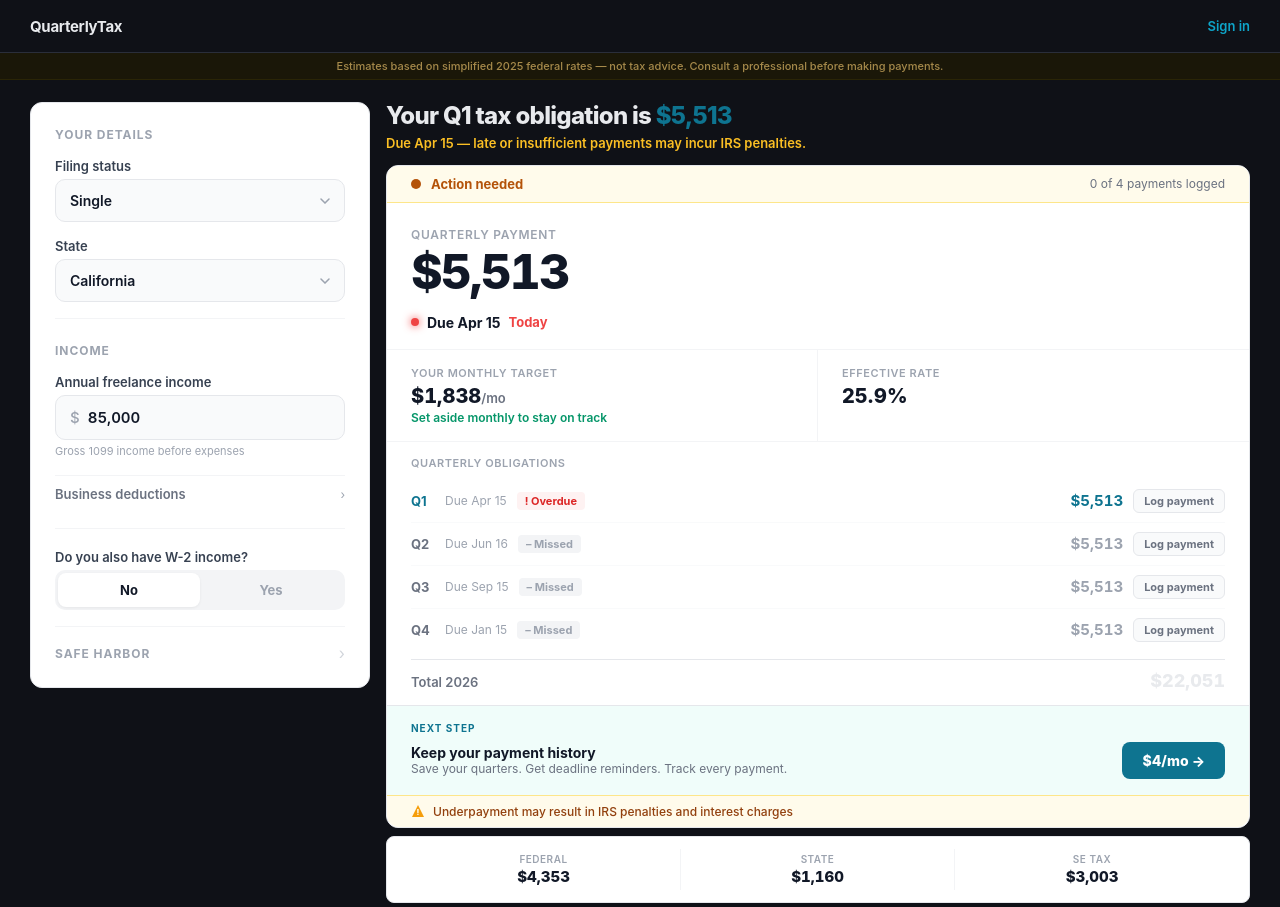
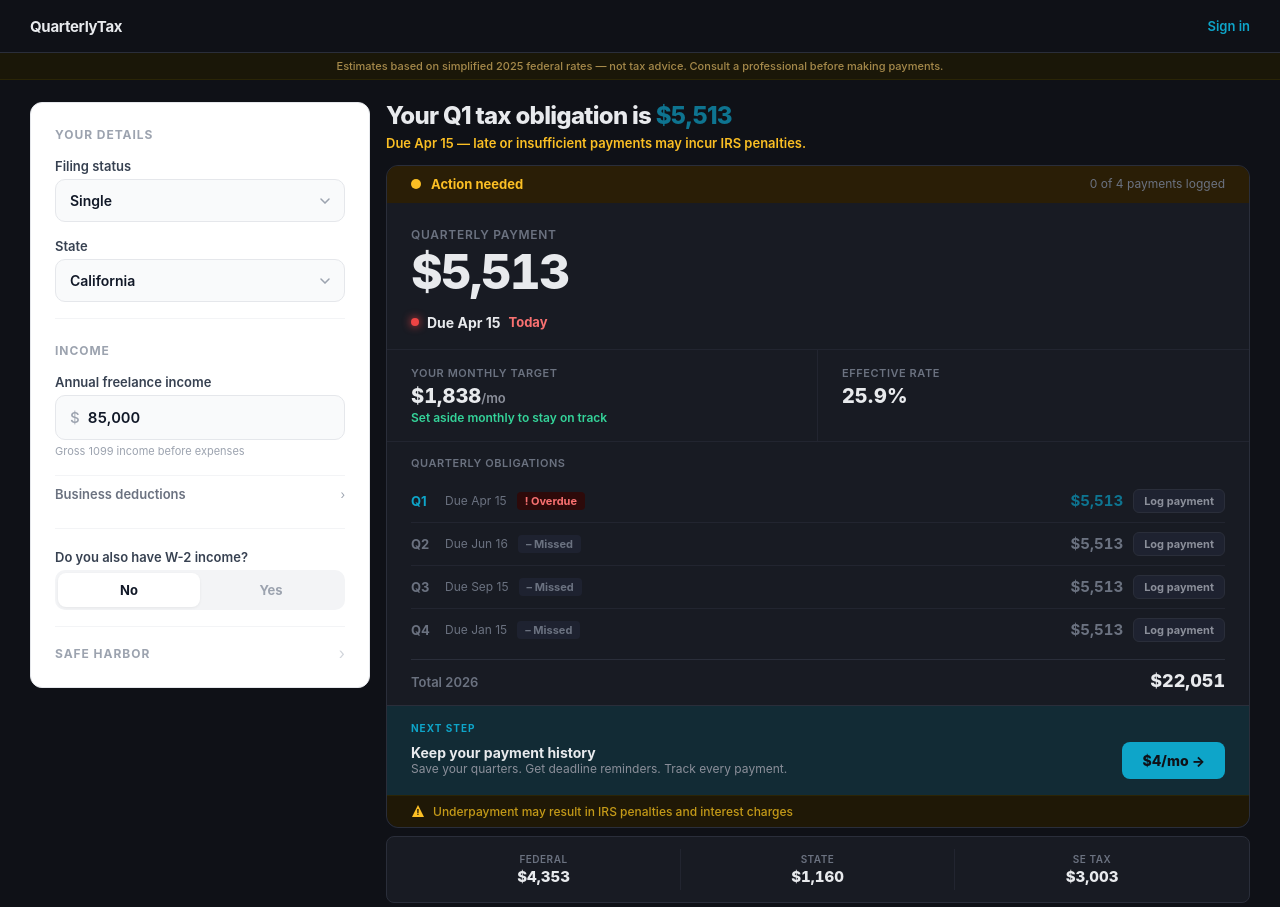
Before and after one commit to Tnellyy/Quarterlytax, a React (Vite) app: page / in a window 1280 px wide. Shown: the top 907 px of the page. Built offline with nearby package versions, Linux system fonts and the light colour scheme.

Commit message:
Update ResultsPanel.jsx

```diff
--- a/src/components/ResultsPanel.jsx
+++ b/src/components/ResultsPanel.jsx
@@ -26,23 +26,23 @@ function getQuarterStatuses(paidQuarters) {
 }
 
 const STATUS_STYLE = {
-  paid:      { label: "Paid",      color: "#059669", bg: "#ecfdf5", icon: "✓" },
-  overdue:   { label: "Overdue",   color: "#dc2626", bg: "#fef2f2", icon: "!" },
-  due_today: { label: "Due today", color: "#dc2626", bg: "#fef2f2", icon: "!" },
-  due_soon:  { label: "Due soon",  color: "#b45309", bg: "#fffbeb", icon: "●" },
-  current:   { label: "Current",   color: "#0e7490", bg: "#ecfeff", icon: "→" },
-  missed:    { label: "Missed",    color: "#9ca3af", bg: "#f3f4f6", icon: "–" },
-  upcoming:  { label: "Upcoming",  color: "#9ca3af", bg: "#f9fafb", icon: "–" },
+  paid:      { label: "Paid",      color: "#34d399", bg: "#0a2e23", icon: "✓" },
+  overdue:   { label: "Overdue",   color: "#f87171", bg: "#2d0a0a", icon: "!" },
+  due_today: { label: "Due today", color: "#f87171", bg: "#2d0a0a", icon: "!" },
+  due_soon:  { label: "Due soon",  color: "#fbbf24", bg: "#2a1e06", icon: "●" },
+  current:   { label: "Current",   color: "#0ea5c9", bg: "#122b35", icon: "→" },
+  missed:    { label: "Missed",    color: "#6b7280", bg: "#1e2230", icon: "–" },
+  upcoming:  { label: "Upcoming",  color: "#6b7280", bg: "#1e2230", icon: "–" },
 };
 
 function getTaxHealth(statuses, paidCount) {
   if (paidCount === 0 && !statuses.includes("overdue") && !statuses.includes("due_today") && !statuses.includes("missed"))
-    return { label: "No payments logged", color: "#6b7280", bg: "#f9fafb", border: "#e5e7eb" };
+    return { label: "No payments logged", color: "#6b7280", bg: "#1e2230", border: "#1e2230" };
   if (statuses.includes("overdue") || statuses.includes("due_today") || statuses.includes("missed"))
-    return { label: "Action needed", color: "#b45309", bg: "#fffbeb", border: "#fde68a" };
+    return { label: "Action needed", color: "#fbbf24", bg: "#2a1e06", border: "#2a1e06" };
   if (statuses.includes("due_soon"))
-    return { label: "Payment approaching", color: "#b45309", bg: "#fffbeb", border: "#fde68a" };
-  return { label: "On track", color: "#059669", bg: "#ecfdf5", border: "#a7f3d0" };
+    return { label: "Payment approaching", color: "#fbbf24", bg: "#2a1e06", border: "#2a1e06" };
+  return { label: "On track", color: "#34d399", bg: "#0a2e23", border: "#0a2e23" };
 }
 
 export default function ResultsPanel({
@@ -63,7 +63,7 @@ export default function ResultsPanel({
   return (
     <div>
       {/* ═══ MAIN RESULTS CARD ═══ */}
-      <div style={{ border: "1px solid #e5e7eb", borderRadius: 12, background: "#fff", overflow: "hidden" }}>
+      <div style={{ border: "1px solid #2a2e3a", borderRadius: 12, background: "#181b23", overflow: "hidden" }}>
 
         {/* Tax health */}
         <div style={{
@@ -77,10 +77,10 @@ export default function ResultsPanel({
 
         {/* Hero number */}
         <div style={{ padding: `24px ${px}px 18px` }}>
-          <div style={{ fontSize: 12, fontWeight: 600, color: "#9ca3af", textTransform: "uppercase", letterSpacing: ".06em", marginBottom: 6 }}>
+          <div style={{ fontSize: 12, fontWeight: 600, color: "#6b7280", textTransform: "uppercase", letterSpacing: ".06em", marginBottom: 6 }}>
             Quarterly payment
           </div>
-          <div style={{ fontSize: 48, fontWeight: 800, letterSpacing: "-.04em", lineHeight: 1, color: "#111827", fontVariantNumeric: "tabular-nums" }}>
+          <div style={{ fontSize: 48, fontWeight: 800, letterSpacing: "-.04em", lineHeight: 1, color: "#e8eaed", fontVariantNumeric: "tabular-nums" }}>
             {$(result.quarterlyPayment)}
           </div>
         </div>
@@ -89,33 +89,33 @@ export default function ResultsPanel({
         <div style={{ padding: `0 ${px}px 18px` }}>
           <div style={{ display: "flex", alignItems: "center", gap: 8 }}>
             <div style={{ width: 8, height: 8, borderRadius: "50%", background: uc, boxShadow: days <= 14 ? `0 0 8px ${uc}` : "none" }} />
-            <span style={{ fontSize: 14, fontWeight: 700, color: "#111827" }}>Due {nd.due}</span>
-            <span style={{ fontSize: 13, color: days <= 14 ? "#ef4444" : "#6b7280", fontWeight: days <= 14 ? 700 : 400 }}>
+            <span style={{ fontSize: 14, fontWeight: 700, color: "#e8eaed" }}>Due {nd.due}</span>
+            <span style={{ fontSize: 13, color: days <= 14 ? "#f87171" : "#8b8f9a", fontWeight: days <= 14 ? 700 : 400 }}>
               {days === 0 ? "Today" : days === 1 ? "Tomorrow" : `${days} days`}
             </span>
           </div>
         </div>
 
         {/* Monthly target + effective rate */}
-        <div style={{ display: "grid", gridTemplateColumns: "1fr 1fr", borderTop: "1px solid #f3f4f6" }}>
-          <div style={{ padding: `16px ${px}px`, borderRight: "1px solid #f3f4f6" }}>
-            <div style={{ fontSize: 11, fontWeight: 600, color: "#9ca3af", textTransform: "uppercase", letterSpacing: ".05em", marginBottom: 4 }}>
+        <div style={{ display: "grid", gridTemplateColumns: "1fr 1fr", borderTop: "1px solid #222530" }}>
+          <div style={{ padding: `16px ${px}px`, borderRight: "1px solid #222530" }}>
+            <div style={{ fontSize: 11, fontWeight: 600, color: "#6b7280", textTransform: "uppercase", letterSpacing: ".05em", marginBottom: 4 }}>
               Your monthly target
             </div>
-            <div style={{ fontSize: 20, fontWeight: 800, color: "#111827", fontVariantNumeric: "tabular-nums" }}>
-              {$(result.monthlySetAside)}<span style={{ fontSize: 13, fontWeight: 600, color: "#6b7280" }}>/mo</span>
+            <div style={{ fontSize: 20, fontWeight: 800, color: "#e8eaed", fontVariantNumeric: "tabular-nums" }}>
+              {$(result.monthlySetAside)}<span style={{ fontSize: 13, fontWeight: 600, color: "#8b8f9a" }}>/mo</span>
             </div>
-            <div style={{ fontSize: 12, color: "#059669", fontWeight: 600, marginTop: 2 }}>
+            <div style={{ fontSize: 12, color: "#34d399", fontWeight: 600, marginTop: 2 }}>
               Set aside monthly to stay on track
             </div>
           </div>
           <div style={{ padding: `16px ${px}px` }}>
-            <div style={{ fontSize: 11, fontWeight: 600, color: "#9ca3af", textTransform: "uppercase", letterSpacing: ".05em", marginBottom: 4 }}>
+            <div style={{ fontSize: 11, fontWeight: 600, color: "#6b7280", textTransform: "uppercase", letterSpacing: ".05em", marginBottom: 4 }}>
               Effective rate
             </div>
-            <div style={{ fontSize: 20, fontWeight: 800, color: "#111827" }}>{P(result.effectiveRate)}</div>
+            <div style={{ fontSize: 20, fontWeight: 800, color: "#e8eaed" }}>{P(result.effectiveRate)}</div>
             {result.effectiveRate > 0 && result.effectiveRate < result.marginalRate * 0.8 && (
-              <div style={{ fontSize: 12, color: "#6b7280", fontWeight: 500, marginTop: 2 }}>
+              <div style={{ fontSize: 12, color: "#8b8f9a", fontWeight: 500, marginTop: 2 }}>
                 Below your {P(result.marginalRate)} marginal bracket
               </div>
             )}
@@ -123,8 +123,8 @@ export default function ResultsPanel({
         </div>
 
         {/* Quarterly obligations */}
-        <div style={{ borderTop: "1px solid #f3f4f6", padding: `14px ${px}px` }}>
-          <div style={{ fontSize: 11, fontWeight: 600, color: "#9ca3af", textTransform: "uppercase", letterSpacing: ".05em", marginBottom: 10 }}>
+        <div style={{ borderTop: "1px solid #222530", padding: `14px ${px}px` }}>
+          <div style={{ fontSize: 11, fontWeight: 600, color: "#6b7280", textTransform: "uppercase", letterSpacing: ".05em", marginBottom: 10 }}>
             Quarterly obligations
           </div>
           {DEADLINES.map((q, i) => {
@@ -134,11 +134,11 @@ export default function ResultsPanel({
             return (
               <div key={i} style={{
                 display: "flex", alignItems: "center", justifyContent: "space-between",
-                padding: "9px 0", borderBottom: i < 3 ? "1px solid #f9fafb" : "none",
+                padding: "9px 0", borderBottom: i < 3 ? "1px solid #222530" : "none",
               }}>
                 <div style={{ display: "flex", alignItems: "center", gap: 10 }}>
-                  <span style={{ fontSize: 13, fontWeight: 700, color: isActive ? "#0e7490" : "#6b7280", width: 24 }}>{q.quarter}</span>
-                  <span style={{ fontSize: 12, color: "#9ca3af" }}>Due {q.due}</span>
+                  <span style={{ fontSize: 13, fontWeight: 700, color: isActive ? "#0ea5c9" : "#6b7280", width: 24 }}>{q.quarter}</span>
+                  <span style={{ fontSize: 12, color: "#6b7280" }}>Due {q.due}</span>
                   <span style={{
                     fontSize: 11, fontWeight: 700, color: cfg.color, background: cfg.bg,
                     padding: "2px 8px", borderRadius: 4,
@@ -149,7 +149,7 @@ export default function ResultsPanel({
                 <div style={{ display: "flex", alignItems: "center", gap: 10 }}>
                   <span style={{
                     fontSize: 15, fontWeight: 700, fontVariantNumeric: "tabular-nums",
-                    color: st === "paid" || st === "missed" ? "#9ca3af" : isActive ? "#0e7490" : "#111827",
+                    color: st === "paid" || st === "missed" ? "#6b7280" : isActive ? "#0e7490" : "#e8eaed",
                     textDecoration: st === "paid" ? "line-through" : "none",
                   }}>
                     {$(result.quarterlyPayment)}
@@ -157,9 +157,9 @@ export default function ResultsPanel({
                   <button onClick={() => onTogglePaid(i)} style={{
                     fontSize: 11, fontWeight: 700, padding: "4px 10px", borderRadius: 6, cursor: "pointer",
                     fontFamily: "inherit", transition: "all .12s",
-                    background: st === "paid" ? "#ecfdf5" : "#f9fafb",
-                    border: st === "paid" ? "1px solid #a7f3d0" : "1px solid #e5e7eb",
-                    color: st === "paid" ? "#059669" : "#6b7280",
+                    background: st === "paid" ? "#0a2e23" : "#1e2230",
+                    border: st === "paid" ? "1px solid #0a2e23" : "1px solid #2a2e3a",
+                    color: st === "paid" ? "#34d399" : "#8b8f9a",
                   }}>
                     {st === "paid" ? "Paid ✓" : "Log payment"}
                   </button>
@@ -169,89 +169,81 @@ export default function ResultsPanel({
           })}
           <div style={{
             display: "flex", justifyContent: "space-between", alignItems: "baseline",
-            marginTop: 8, paddingTop: 10, borderTop: "1px solid #e5e7eb",
+            marginTop: 8, paddingTop: 10, borderTop: "1px solid #2a2e3a",
           }}>
             <span style={{ fontSize: 13, fontWeight: 600, color: "#6b7280" }}>Total {new Date().getFullYear()}</span>
-            <span style={{ fontSize: 18, fontWeight: 800, fontVariantNumeric: "tabular-nums" }}>{$(result.totalAnnualTax)}</span>
+            <span style={{ fontSize: 18, fontWeight: 800, fontVariantNumeric: "tabular-nums", color: "#e8eaed" }}>{$(result.totalAnnualTax)}</span>
           </div>
         </div>
 
         {/* ═══ WITHHOLDING CHECK ═══ */}
         {hasW2 && (
-          <div style={{ borderTop: "1px solid #f3f4f6", padding: `14px ${px}px` }}>
-            <div style={{ fontSize: 11, fontWeight: 600, color: "#9ca3af", textTransform: "uppercase", letterSpacing: ".05em", marginBottom: 10 }}>
+          <div style={{ borderTop: "1px solid #222530", padding: `14px ${px}px` }}>
+            <div style={{ fontSize: 11, fontWeight: 600, color: "#6b7280", textTransform: "uppercase", letterSpacing: ".05em", marginBottom: 10 }}>
               Withholding check
             </div>
 
-            {/* State 2: withholding not entered */}
             {w2Withholding <= 0 && (
-              <div style={{ fontSize: 13, color: "#9ca3af", lineHeight: 1.6 }}>
+              <div style={{ fontSize: 13, color: "#6b7280", lineHeight: 1.6 }}>
                 Enter your federal withholding to see your options.
               </div>
             )}
 
-            {/* State 3: no paychecks remaining */}
             {w2Withholding > 0 && paychecksRemaining === 0 && (
-              <div style={{ fontSize: 13, color: "#6b7280", lineHeight: 1.6 }}>
+              <div style={{ fontSize: 13, color: "#8b8f9a", lineHeight: 1.6 }}>
                 No paychecks remain this year, so withholding changes won't affect this year's taxes.
               </div>
             )}
 
-            {/* States 4-7: withholding results */}
             {withholding && w2Withholding > 0 && paychecksRemaining > 0 && (
               <div>
-                {/* No shortfall */}
                 {withholding.offsetType === "no_shortfall" && (
-                  <div style={{ fontSize: 13, color: "#374151", lineHeight: 1.6 }}>
+                  <div style={{ fontSize: 13, color: "#e8eaed", lineHeight: 1.6 }}>
                     Your current withholding covers your projected tax liability. No quarterly payments or adjustments needed.
                   </div>
                 )}
 
-                {/* Full offset */}
                 {withholding.offsetType === "full_offset" && (
-                  <div style={{ fontSize: 13, color: "#374151", lineHeight: 1.6 }}>
+                  <div style={{ fontSize: 13, color: "#e8eaed", lineHeight: 1.6 }}>
                     You can cover this through withholding. Increase your per-paycheck withholding by approximately{" "}
-                    <strong style={{ color: "#111827" }}>{$(withholding.perPaycheckIncrease)}</strong> and skip quarterly estimated payments.
-                    <div style={{ fontSize: 12, color: "#6b7280", marginTop: 6 }}>
+                    <strong>{$(withholding.perPaycheckIncrease)}</strong> and skip quarterly estimated payments.
+                    <div style={{ fontSize: 12, color: "#8b8f9a", marginTop: 6 }}>
                       To adjust, submit an updated W-4 to your employer — not the IRS.
                     </div>
                   </div>
                 )}
 
-                {/* Partial offset */}
                 {withholding.offsetType === "partial_offset" && (
-                  <div style={{ fontSize: 13, color: "#374151", lineHeight: 1.6 }}>
+                  <div style={{ fontSize: 13, color: "#e8eaed", lineHeight: 1.6 }}>
                     Increase withholding by about{" "}
-                    <strong style={{ color: "#111827" }}>{$(withholding.perPaycheckIncrease)} per paycheck</strong> to reduce quarterly payments from{" "}
-                    <strong style={{ color: "#111827" }}>{$(result.quarterlyPayment)}</strong> to{" "}
-                    <strong style={{ color: "#111827" }}>{$(withholding.reducedQuarterlyPayment)}</strong>.
+                    <strong>{$(withholding.perPaycheckIncrease)} per paycheck</strong> to reduce quarterly payments from{" "}
+                    <strong>{$(result.quarterlyPayment)}</strong> to{" "}
+                    <strong>{$(withholding.reducedQuarterlyPayment)}</strong>.
                     {paychecksRemaining <= 3 ? (
-                      <div style={{ fontSize: 12, color: "#6b7280", marginTop: 6 }}>
+                      <div style={{ fontSize: 12, color: "#8b8f9a", marginTop: 6 }}>
                         With {paychecksRemaining} paycheck{paychecksRemaining !== 1 ? "s" : ""} remaining, withholding changes have limited impact this year.
                       </div>
                     ) : (
-                      <div style={{ fontSize: 12, color: "#6b7280", marginTop: 6 }}>
+                      <div style={{ fontSize: 12, color: "#8b8f9a", marginTop: 6 }}>
                         To adjust, submit an updated W-4 to your employer — not the IRS.
                       </div>
                     )}
                   </div>
                 )}
 
-                {/* Quarterly payments needed */}
                 {withholding.offsetType === "quarterly_needed" && (
-                  <div style={{ fontSize: 13, color: "#374151", lineHeight: 1.6 }}>
+                  <div style={{ fontSize: 13, color: "#e8eaed", lineHeight: 1.6 }}>
                     Your remaining paychecks can't absorb the full shortfall at a reasonable level. Continue making quarterly payments of{" "}
-                    <strong style={{ color: "#111827" }}>{$(result.quarterlyPayment)}</strong>.
+                    <strong>{$(result.quarterlyPayment)}</strong>.
                     {paychecksRemaining <= 3 && paychecksRemaining > 0 && (
-                      <div style={{ fontSize: 12, color: "#6b7280", marginTop: 6 }}>
+                      <div style={{ fontSize: 12, color: "#8b8f9a", marginTop: 6 }}>
                         With {paychecksRemaining} paycheck{paychecksRemaining !== 1 ? "s" : ""} remaining, withholding changes have limited impact this year.
                       </div>
                     )}
                   </div>
                 )}
 
-                {/* Disclaimer — all outcomes */}
-                <div style={{ fontSize: 12, color: "#9ca3af", marginTop: 8 }}>
+                <div style={{ fontSize: 12, color: "#6b7280", marginTop: 8 }}>
                   Estimate based on inputs provided. Actual withholding depends on your W-4 and employer payroll.
                 </div>
               </div>
@@ -260,8 +252,8 @@ export default function ResultsPanel({
         )}
 
         {/* ─── CTA ─── */}
-        <div style={{ borderTop: "1px solid #e5e7eb", padding: `16px ${px}px`, background: "#f0fdfa" }}>
-          <div style={{ fontSize: 10, fontWeight: 700, color: "#0e7490", textTransform: "uppercase", letterSpacing: ".1em", marginBottom: 8 }}>
+        <div style={{ borderTop: "1px solid #2a2e3a", padding: `16px ${px}px`, background: "#122b35" }}>
+          <div style={{ fontSize: 10, fontWeight: 700, color: "#0ea5c9", textTransform: "uppercase", letterSpacing: ".1em", marginBottom: 8 }}>
             Next step
           </div>
           <button onClick={onTrack} style={{
@@ -269,11 +261,11 @@ export default function ResultsPanel({
             background: "none", border: "none", cursor: "pointer", fontFamily: "inherit", padding: 0,
           }}>
             <div>
-              <div style={{ fontSize: 14, fontWeight: 700, color: "#111827", textAlign: "left" }}>Keep your payment history</div>
-              <div style={{ fontSize: 12, color: "#6b7280", textAlign: "left" }}>Save your quarters. Get deadline reminders. Track every payment.</div>
+              <div style={{ fontSize: 14, fontWeight: 700, color: "#e8eaed", textAlign: "left" }}>Keep your payment history</div>
+              <div style={{ fontSize: 12, color: "#8b8f9a", textAlign: "left" }}>Save your quarters. Get deadline reminders. Track every payment.</div>
             </div>
             <span style={{
-              fontSize: 14, fontWeight: 800, color: "#fff", background: "#0e7490",
+              fontSize: 14, fontWeight: 800, color: "#0f1117", background: "#0ea5c9",
               padding: "10px 20px", borderRadius: 8, flexShrink: 0,
             }}>$4/mo →</span>
           </button>
@@ -281,21 +273,21 @@ export default function ResultsPanel({
 
         {/* Warning */}
         <div style={{
-          borderTop: "1px solid #fde68a", padding: `8px ${px}px`, background: "#fffbeb",
+          borderTop: "1px solid #2a2506", padding: `8px ${px}px`, background: "#1f1806",
           display: "flex", alignItems: "center", gap: 8, borderRadius: "0 0 12px 12px",
         }}>
           <svg width="14" height="14" viewBox="0 0 14 14" fill="none">
-            <path d="M7 1L1 13h12L7 1z" fill="#f59e0b" />
-            <text x="7" y="11" textAnchor="middle" fill="#fff" fontSize="8" fontWeight="800">!</text>
+            <path d="M7 1L1 13h12L7 1z" fill="#fbbf24" />
+            <text x="7" y="11" textAnchor="middle" fill="#1f1806" fontSize="8" fontWeight="800">!</text>
           </svg>
-          <span style={{ fontSize: 12, fontWeight: 500, color: "#92400e" }}>
+          <span style={{ fontSize: 12, fontWeight: 500, color: "#c49a18" }}>
             Underpayment may result in IRS penalties and interest charges
           </span>
         </div>
       </div>
 
       {/* ═══ BREAKDOWN STRIP ═══ */}
-      <div style={{ marginTop: 8, border: "1px solid #e5e7eb", borderRadius: 8, background: "#fff", overflow: "hidden" }}>
+      <div style={{ marginTop: 8, border: "1px solid #2a2e3a", borderRadius: 8, background: "#181b23", overflow: "hidden" }}>
         <div style={{ padding: `12px ${px - 4}px`, display: "grid", gridTemplateColumns: "1fr 1fr 1fr" }}>
           {[
             { label: "Federal", value: $(result.quarterlyFederal) },
@@ -304,10 +296,10 @@ export default function ResultsPanel({
           ].map((item, i) => (
             <div key={i} style={{
               textAlign: "center", padding: "4px 0",
-              borderRight: i < 2 ? "1px solid #f3f4f6" : "none",
+              borderRight: i < 2 ? "1px solid #222530" : "none",
             }}>
-              <div style={{ fontSize: 10, fontWeight: 600, color: "#9ca3af", textTransform: "uppercase", letterSpacing: ".05em" }}>{item.label}</div>
-              <div style={{ fontSize: 15, fontWeight: 800, color: "#111827", marginTop: 2, fontVariantNumeric: "tabular-nums" }}>{item.value}</div>
+              <div style={{ fontSize: 10, fontWeight: 600, color: "#6b7280", textTransform: "uppercase", letterSpacing: ".05em" }}>{item.label}</div>
+              <div style={{ fontSize: 15, fontWeight: 800, color: "#e8eaed", marginTop: 2, fontVariantNumeric: "tabular-nums" }}>{item.value}</div>
             </div>
           ))}
         </div>
@@ -321,8 +313,8 @@ export default function ResultsPanel({
           if (nextUnpaid >= 0) onTogglePaid(nextUnpaid);
         }} style={{
           flex: 1, textAlign: "center", padding: "15px",
-          background: allPaid ? "#e5e7eb" : "#111827",
-          color: allPaid ? "#9ca3af" : "#fff",
+          background: allPaid ? "#2a2e3a" : "#e8eaed",
+          color: allPaid ? "#6b7280" : "#0f1117",
           borderRadius: 10, fontWeight: 700, fontSize: 14, fontFamily: "inherit",
           border: "none", cursor: allPaid ? "default" : "pointer",
         }}>
@@ -332,8 +324,8 @@ export default function ResultsPanel({
           }
         </button>
         <a href="https://directpay.irs.gov" target="_blank" rel="noopener noreferrer" style={{
-          padding: "13px 20px", background: "#fff", border: "1.5px solid #e5e7eb", borderRadius: 10,
-          fontWeight: 600, fontSize: 13, color: "#6b7280", textDecoration: "none", fontFamily: "inherit",
+          padding: "13px 20px", background: "transparent", border: "1px solid #2a2e3a", borderRadius: 10,
+          fontWeight: 600, fontSize: 13, color: "#8b8f9a", textDecoration: "none", fontFamily: "inherit",
           display: "flex", alignItems: "center",
         }}>
           IRS.gov ↗
@@ -341,8 +333,8 @@ export default function ResultsPanel({
       </div>
 
       {/* DISCLAIMER */}
-      <div style={{ marginTop: 14, fontSize: 11, color: "#9ca3af", lineHeight: 1.6 }}>
-        <strong style={{ color: "#6b7280" }}>Not tax advice.</strong> Simplified 2025 federal brackets and flat state rates. Does not account for AMT, Medicare surtax, state-specific deductions, credits, or local taxes.
+      <div style={{ marginTop: 14, fontSize: 11, color: "#6b7280", lineHeight: 1.6 }}>
+        <strong style={{ color: "#8b8f9a" }}>Not tax advice.</strong> Simplified 2025 federal brackets and flat state rates. Does not account for AMT, Medicare surtax, state-specific deductions, credits, or local taxes.
       </div>
     </div>
   );
```
